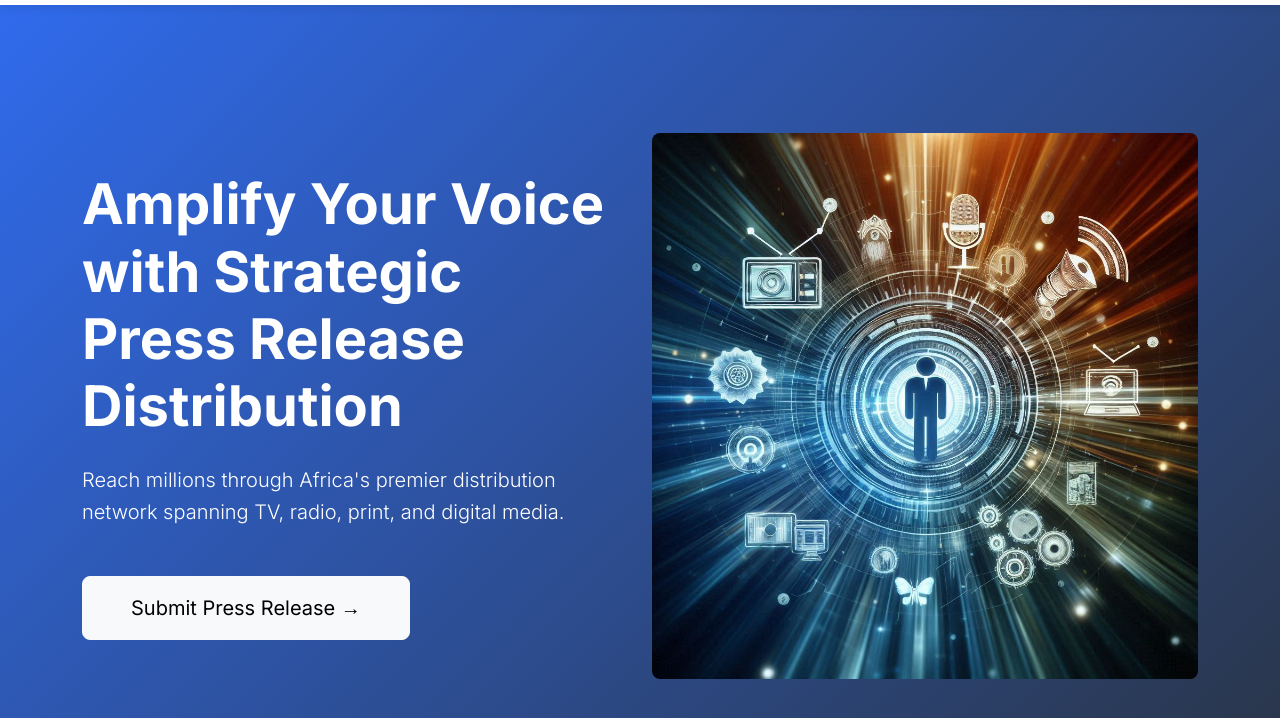
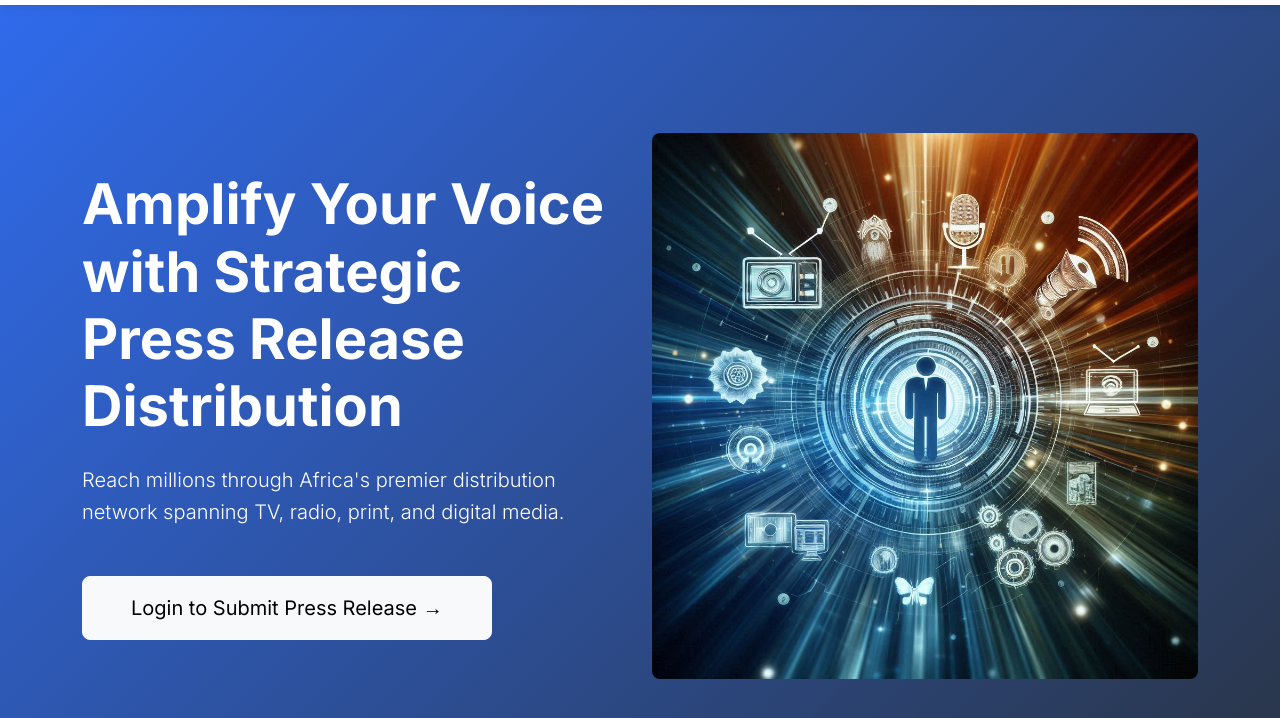
Before and after one commit to freedompraise/eamedia, a plain HTML site: page prdistribution/index.html in a window 1280 px wide. Shown: the part 82-800 px from the top of the page. Drawn offline with nearby package versions, Linux system fonts and the light colour scheme.

Commit message:
Update button text for clarity in index.html

```diff
--- a/prdistribution/index.html
+++ b/prdistribution/index.html
@@ -139,7 +139,7 @@
           <h1 class="display-4 fw-bold mb-4">Amplify Your Voice with Strategic Press Release Distribution</h1>
           <p class="lead mb-5">Reach millions through Africa's premier distribution network spanning TV, radio, print,
             and digital media.</p>
-          <a href="#" class="btn btn-light btn-lg px-5 py-3">Submit Press Release →</a>
+          <a href="#" class="btn btn-light btn-lg px-5 py-3">Login to Submit Press Release →</a>
         </div>
         <div class="col-lg-6 mt-5 mt-lg-0">
           <img src="images/media-network.png" alt="Media Network" class="img-fluid rounded-3">
```
